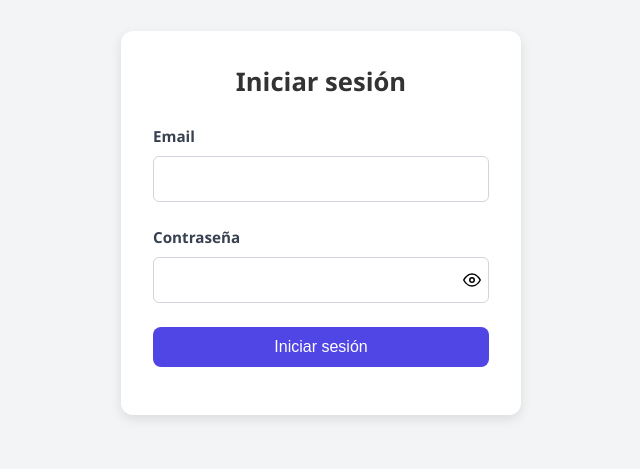
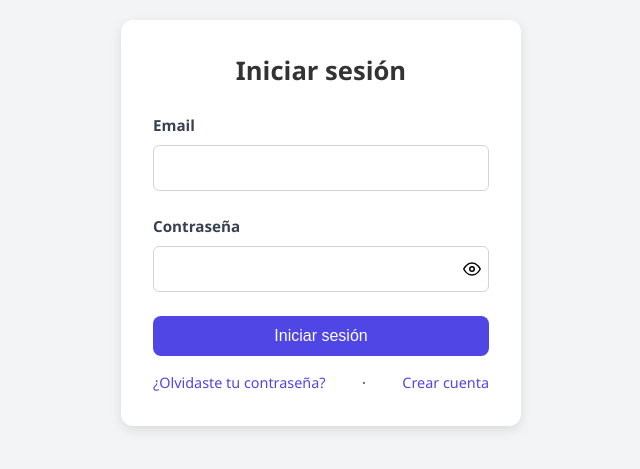
Before and after one commit to AlejandroRodriguezCastro/LDAP-DAII-G3-Front, a React (Vite) app: page / in a window 1280 px wide. Shown: the part 177-646 px from the top of the page, without its empty margins (319-959 px from the left). Built offline with nearby package versions, Linux system fonts and the light colour scheme.

Commit message:
add redirect to register and forgot password

```diff
--- a/src/pages/Login.jsx
+++ b/src/pages/Login.jsx
@@ -119,8 +119,9 @@ const Login = () => {
 
       {/* Links extra */}
       <div className="auth-links">
-        {/* <Link to="/forgot-password">¿Olvidaste tu contraseña?</Link>
-        <Link to="/register">Crear cuenta</Link> */}
+        <Link to="/forgot-password">¿Olvidaste tu contraseña?</Link>
+        <span style={{ margin: '0 0.5rem' }}>·</span>
+        <Link to="/register">Crear cuenta</Link>
       </div>
     </AuthLayout>
   );
```
